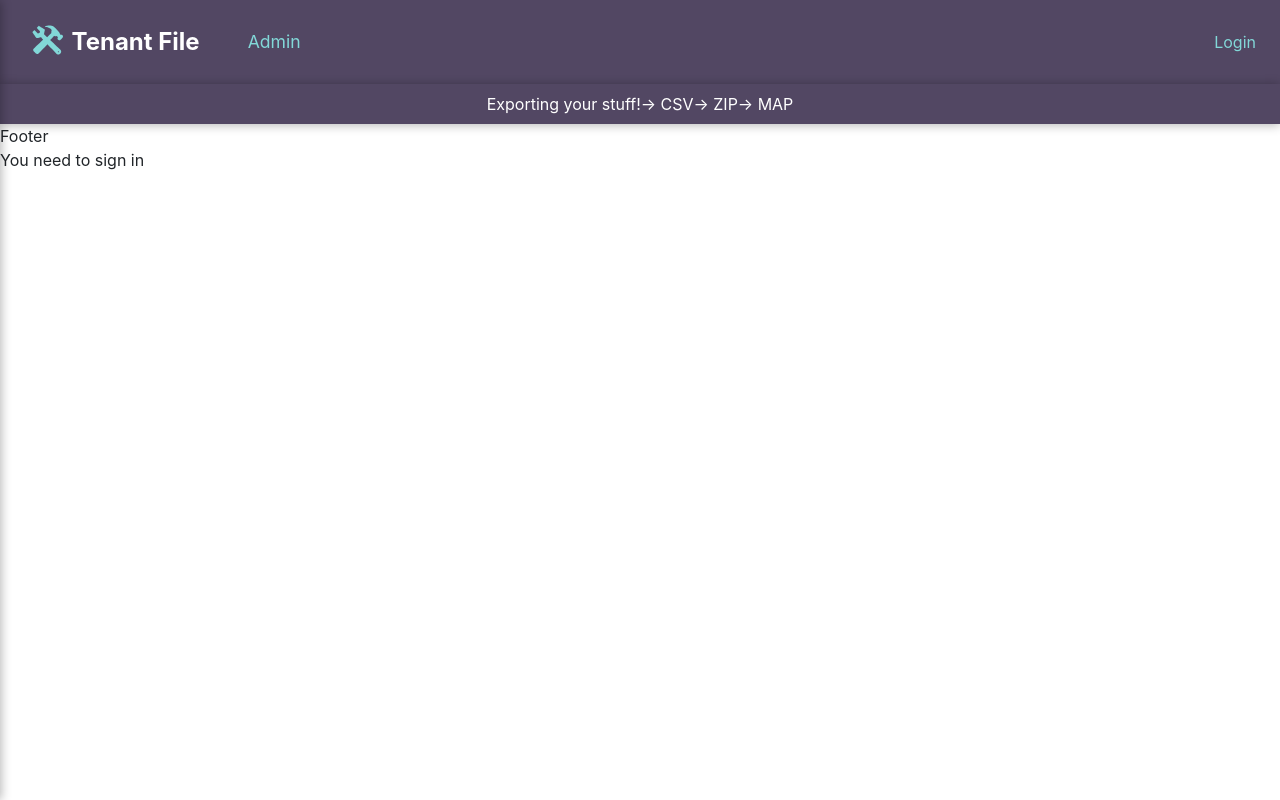
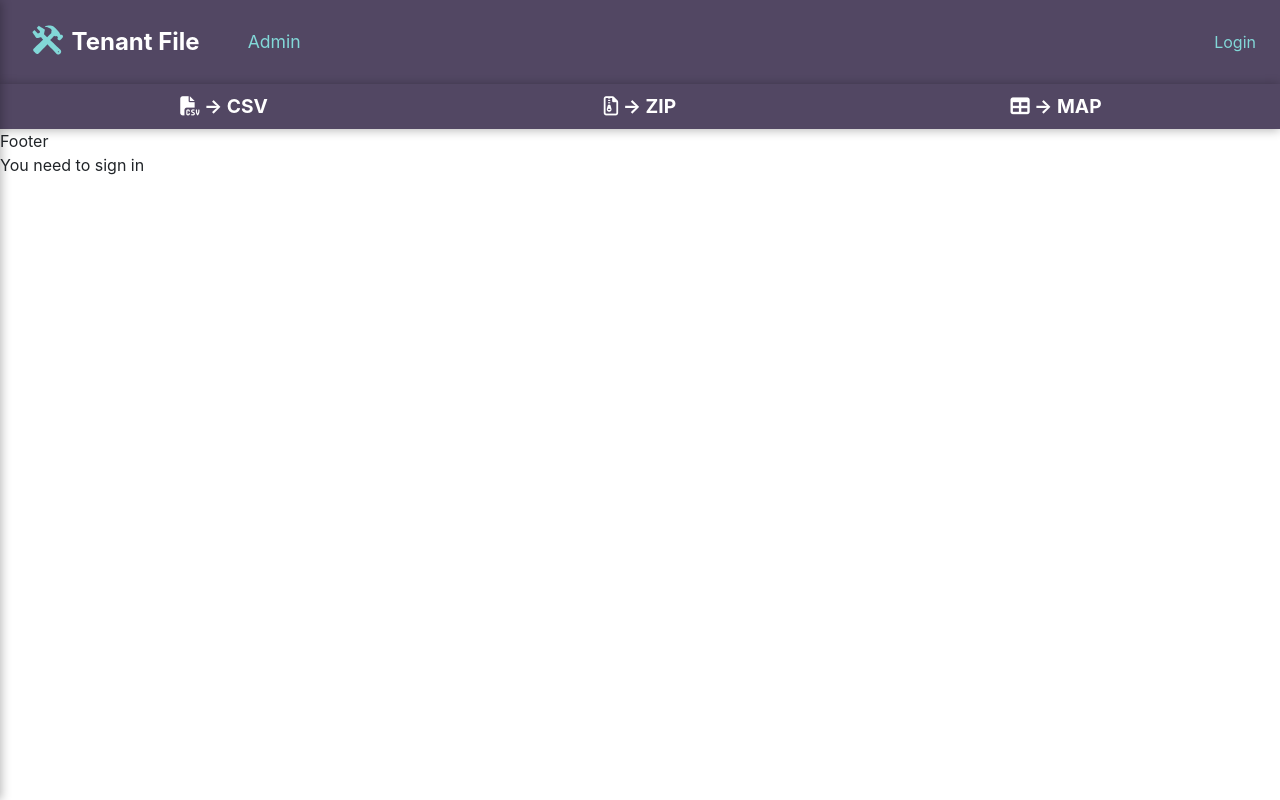
Before and after one commit to open-austin/BASTA-tfwa, a React (Create React App) app in the folder tenant-file/portal-app/: page / in a window 1280 px wide. Built offline with nearby package versions, Linux system fonts and the light colour scheme; no server answers.

Commit message:
Add Font Awesome icons to export toolbar

```diff
--- a/tenant-file/portal-app/public/index.html
+++ b/tenant-file/portal-app/public/index.html
@@ -10,6 +10,10 @@
       content="Web site created using create-react-app"
     />
     <link rel="apple-touch-icon" href="%PUBLIC_URL%/logo192.png" />
+    <script
+      src="https://kit.fontawesome.com/940fb5f598.js"
+      crossorigin="anonymous"
+    ></script>
     <!--
       manifest.json provides metadata used when your web app is installed on a
       user's mobile device or desktop. See https://developers.google.com/web/fundamentals/web-app-manifest/
--- a/tenant-file/portal-app/src/component/export-toolbar.tsx
+++ b/tenant-file/portal-app/src/component/export-toolbar.tsx
@@ -16,10 +16,15 @@ const ExportToolbar = () => {
 
   return (
     <StyledExportToolbar>
-      Exporting your stuff!
-      <span>&#8594; CSV</span>
-      <span>&#8594; ZIP</span>
-      <span>&#8594; MAP</span>
+      <span>
+        <i className="fas fa-file-csv"></i> &#8594; CSV
+      </span>
+      <span>
+        <i className="far fa-file-archive"></i> &#8594; ZIP
+      </span>
+      <span>
+        <i className="fas fa-table"></i> &#8594; MAP
+      </span>
     </StyledExportToolbar>
   );
 };
--- a/tenant-file/portal-app/src/component/styles/ExportToolbarStyles.tsx
+++ b/tenant-file/portal-app/src/component/styles/ExportToolbarStyles.tsx
@@ -9,6 +9,56 @@ const StyledExportToolbar = styled.div`
   color: ${(props) => props.theme.primary};
   box-shadow: 0 1px 10px rgba(0, 0, 0, 0.3);
   z-index: 2;
+  display: flex;
+  justify-content: center;
+  align-items: center;
+  font-size: 1.2rem;
+  padding: 0.5rem 1rem;
+  font-weight: 700;
+
+  span {
+    flex: 1;
+    text-align: center;
+    transition: color 0.4s ease;
+
+    &:hover {
+      color: ${({ theme }) => theme.accent};
+      cursor: pointer;
+    }
+  }
 `;
 
 export default StyledExportToolbar;
+
+// import styled from 'styled-components';
+
+// const StyledFooter = styled.footer`
+//   background-color: ${(props) => props.theme.backdrop};
+//   color: #fefad4;
+//   width: 100vw;
+//   display: flex;
+//   justify-content: center;
+//   align-items: center;
+//   font-size: 1.5rem;
+//   padding: 0.5rem 1rem;
+
+//   a {
+//     flex: 1;
+//     text-align: center;
+//     text-decoration: none;
+//     color: ${(props) => props.theme.primary};
+//     display: flex;
+//     flex-direction: column;
+//     transition: color 0.4s ease;
+
+//     span {
+//       font-size: 0.5em;
+//     }
+
+//     &:hover {
+//       color: ${(props) => props.theme.accent};
+//     }
+//   }
+// `;
+
+// export default StyledFooter;
```
